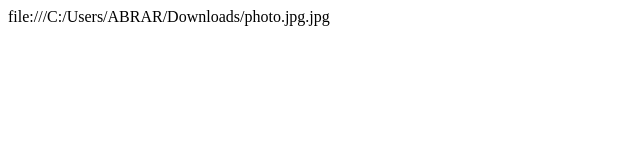
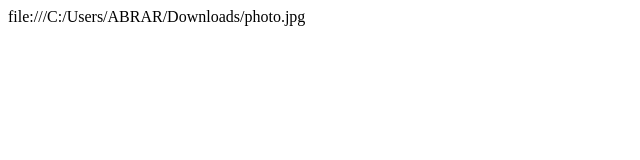
Before and after one commit to nuhad121/itsmine, a plain HTML site: page index.html in a window 1280 px wide. Shown: the full height of the page, 0-640 px from the left. Drawn offline with Linux system fonts and the light colour scheme.

Commit message:
Fix image file path in index.html

```diff
--- a/index.html
+++ b/index.html
@@ -3,6 +3,6 @@
 <head>
 </head>
 <body>
-file:///C:/Users/ABRAR/Downloads/photo.jpg.jpg
+file:///C:/Users/ABRAR/Downloads/photo.jpg
 </body>
 </html>
```
